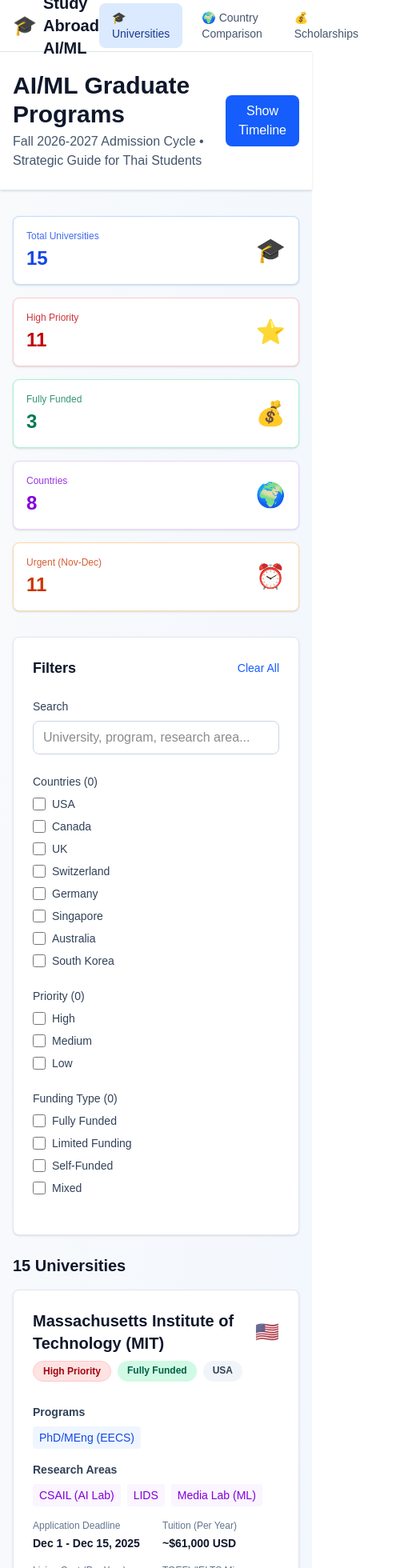
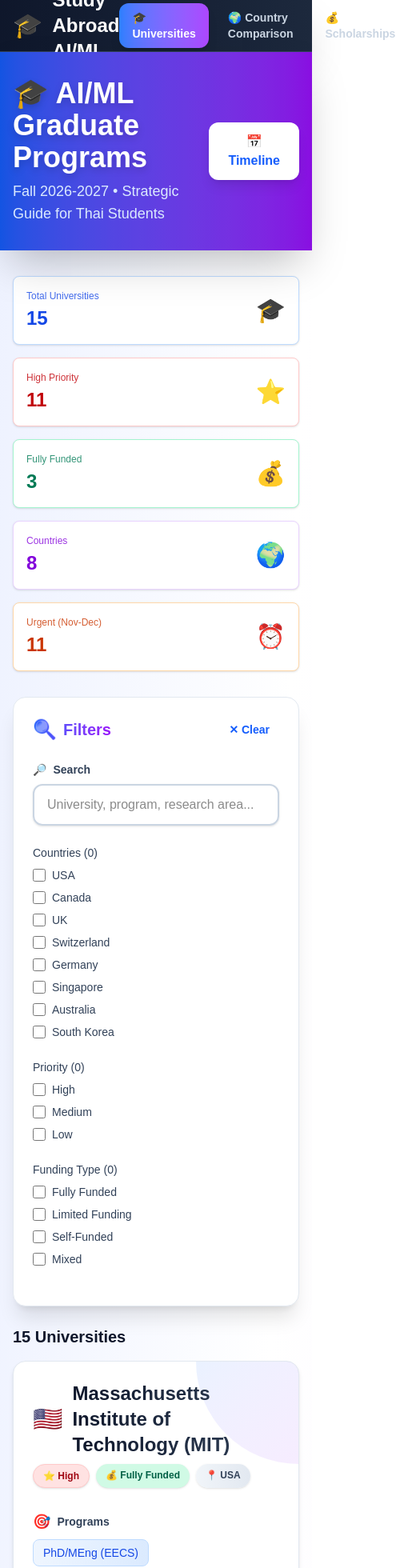
Before and after one commit to Nacnano/study-abroad, a Next.js app: page / in a window 390 px wide. Shown: the top 1960 px of the page at 80% size, 510 px wide, since content can reach past the window. Built offline with nearby package versions, Linux system fonts and the light colour scheme.

Commit message:
feat: improve ui and ux

```diff
--- a/app/page.tsx
+++ b/app/page.tsx
@@ -52,25 +52,25 @@
   return (
     <>
       <Navigation />
-      <div className="min-h-screen bg-gradient-to-br from-slate-50 to-blue-50">
+      <div className="min-h-screen bg-gradient-to-br from-indigo-50 via-white to-purple-50">
         {/* Header */}
-        <header className="bg-white shadow-sm border-b border-slate-200">
-          <div className="max-w-7xl mx-auto px-4 sm:px-6 lg:px-8 py-6">
+        <header className="relative bg-gradient-to-r from-blue-600 to-purple-600 text-white shadow-2xl overflow-hidden">
+          <div className="absolute inset-0 bg-black/10"></div>
+          <div className="relative max-w-7xl mx-auto px-4 sm:px-6 lg:px-8 py-8">
             <div className="flex items-center justify-between">
               <div>
-                <h1 className="text-3xl font-bold text-slate-900">
-                  AI/ML Graduate Programs
+                <h1 className="text-4xl font-bold mb-2 drop-shadow-lg">
+                  🎓 AI/ML Graduate Programs
                 </h1>
-                <p className="text-slate-600 mt-1">
-                  Fall 2026-2027 Admission Cycle • Strategic Guide for Thai
-                  Students
+                <p className="text-blue-100 text-lg">
+                  Fall 2026-2027 • Strategic Guide for Thai Students
                 </p>
               </div>
               <button
                 onClick={() => setShowDeadlineTimeline(!showDeadlineTimeline)}
-                className="px-4 py-2 bg-blue-600 text-white rounded-lg hover:bg-blue-700 transition-colors"
+                className="px-6 py-3 bg-white text-blue-600 rounded-xl hover:bg-blue-50 transition-all duration-300 font-semibold shadow-lg hover:shadow-xl transform hover:scale-105"
               >
-                {showDeadlineTimeline ? "Show List View" : "Show Timeline"}
+                {showDeadlineTimeline ? "📋 List View" : "📅 Timeline"}
               </button>
             </div>
           </div>
--- a/app/scholarships/page.tsx
+++ b/app/scholarships/page.tsx
@@ -184,14 +184,15 @@
   return (
     <>
       <Navigation />
-      <div className="min-h-screen bg-gradient-to-br from-slate-50 to-blue-50">
+      <div className="min-h-screen bg-gradient-to-br from-indigo-50 via-white to-purple-50">
         {/* Header */}
-        <header className="bg-white shadow-sm border-b border-slate-200">
-          <div className="max-w-7xl mx-auto px-4 sm:px-6 lg:px-8 py-6">
-            <h1 className="text-3xl font-bold text-slate-900">
-              Scholarship Guide for Thai Students
+        <header className="relative bg-gradient-to-r from-blue-600 to-purple-600 text-white shadow-2xl overflow-hidden">
+          <div className="absolute inset-0 bg-black/10"></div>
+          <div className="relative max-w-7xl mx-auto px-4 sm:px-6 lg:px-8 py-8">
+            <h1 className="text-4xl font-bold mb-2 drop-shadow-lg">
+              💰 Scholarship Guide for Thai Students
             </h1>
-            <p className="text-slate-600 mt-1">
+            <p className="text-blue-100 text-lg">
               Major international scholarships and funding opportunities
             </p>
           </div>
@@ -226,13 +227,15 @@
 
           {/* For Fresh Graduates */}
           <section className="mb-12">
-            <div className="flex items-center gap-3 mb-6">
-              <span className="text-3xl">🎓</span>
+            <div className="flex items-center gap-3 mb-6 p-4 bg-gradient-to-r from-emerald-50 to-green-50 rounded-2xl border border-emerald-200">
+              <span className="text-4xl">🎓</span>
               <div>
-                <h2 className="text-2xl font-bold text-slate-900">
+                <h2 className="text-3xl font-bold bg-gradient-to-r from-emerald-600 to-green-600 bg-clip-text text-transparent">
                   For Fresh Graduates
                 </h2>
-                <p className="text-slate-600">No work experience required</p>
+                <p className="text-emerald-700 font-medium">
+                  No work experience required
+                </p>
               </div>
             </div>
 
@@ -245,13 +248,13 @@
 
           {/* For Experienced Professionals */}
           <section>
-            <div className="flex items-center gap-3 mb-6">
-              <span className="text-3xl">💼</span>
+            <div className="flex items-center gap-3 mb-6 p-4 bg-gradient-to-r from-blue-50 to-indigo-50 rounded-2xl border border-blue-200">
+              <span className="text-4xl">💼</span>
               <div>
-                <h2 className="text-2xl font-bold text-slate-900">
+                <h2 className="text-3xl font-bold bg-gradient-to-r from-blue-600 to-indigo-600 bg-clip-text text-transparent">
                   For Experienced Professionals
                 </h2>
-                <p className="text-slate-600">
+                <p className="text-blue-700 font-medium">
                   Requires 2+ years work experience
                 </p>
               </div>
@@ -345,24 +348,24 @@
 
 function ScholarshipCard({ scholarship }: { scholarship: Scholarship }) {
   return (
-    <div className="bg-white rounded-lg shadow-sm border border-slate-200 p-6 hover:shadow-md transition-shadow">
+    <div className="bg-white rounded-2xl shadow-lg border border-slate-200 p-6 hover:shadow-2xl transition-all duration-300 hover:-translate-y-1">
       {/* Header */}
       <div className="mb-4">
         <div className="flex items-start justify-between mb-2">
-          <h3 className="text-lg font-bold text-slate-900">
+          <h3 className="text-xl font-bold text-slate-900">
             {scholarship.name}
           </h3>
           {scholarship.returnRequirement && (
-            <span className="px-2 py-1 bg-red-100 text-red-700 text-xs font-semibold rounded">
+            <span className="px-3 py-1 bg-red-100 text-red-700 text-xs font-bold rounded-full shadow-sm">
               Return Required
             </span>
           )}
         </div>
         <div className="flex items-center gap-2">
-          <span className="px-2 py-1 bg-blue-100 text-blue-700 text-xs font-semibold rounded">
+          <span className="px-3 py-1.5 bg-gradient-to-r from-blue-100 to-blue-200 text-blue-700 text-xs font-bold rounded-lg shadow-sm">
             {scholarship.country}
           </span>
-          <span className="px-2 py-1 bg-slate-100 text-slate-700 text-xs font-semibold rounded">
+          <span className="px-3 py-1.5 bg-gradient-to-r from-slate-100 to-slate-200 text-slate-700 text-xs font-bold rounded-lg shadow-sm">
             {scholarship.targetDegree}
           </span>
         </div>
@@ -370,8 +373,8 @@
 
       {/* Coverage */}
       <div className="mb-4">
-        <h4 className="text-sm font-semibold text-slate-700 mb-2">
-          💰 Coverage
+        <h4 className="text-sm font-bold text-slate-900 mb-2 flex items-center gap-2">
+          <span className="text-lg">💰</span> Coverage
         </h4>
         <ul className="space-y-1">
           {scholarship.coverage.map((item, idx) => (
--- a/components/DeadlineTimeline.tsx
+++ b/components/DeadlineTimeline.tsx
@@ -74,7 +74,7 @@
               {unis.map((uni) => (
                 <div
                   key={uni.id}
-                  className="p-4 bg-slate-50 rounded-lg border border-slate-200 hover:bg-slate-100 transition-colors"
+                  className="p-5 bg-gradient-to-r from-slate-50 to-slate-100 rounded-xl border-2 border-slate-200 hover:border-blue-300 hover:shadow-lg transition-all duration-300 hover:-translate-y-0.5"
                 >
                   <div className="flex items-start justify-between">
                     <div className="flex-1">
--- a/components/FilterPanel.tsx
+++ b/components/FilterPanel.tsx
@@ -1,6 +1,6 @@
-'use client';
+"use client";
 
-import { CountryInfo } from '@/types/university';
+import { CountryInfo } from "@/types/university";
 
 interface FilterPanelProps {
   searchQuery: string;
@@ -23,50 +23,70 @@
   setSelectedPriorities,
   selectedFundingTypes,
   setSelectedFundingTypes,
-  countryInfo
+  countryInfo,
 }: FilterPanelProps) {
-  const countries = ['USA', 'Canada', 'UK', 'Switzerland', 'Germany', 'Singapore', 'Australia', 'South Korea'];
-  const priorities = ['High', 'Medium', 'Low'];
-  const fundingTypes = ['Fully Funded', 'Limited Funding', 'Self-Funded', 'Mixed'];
+  const countries = [
+    "USA",
+    "Canada",
+    "UK",
+    "Switzerland",
+    "Germany",
+    "Singapore",
+    "Australia",
+    "South Korea",
+  ];
+  const priorities = ["High", "Medium", "Low"];
+  const fundingTypes = [
+    "Fully Funded",
+    "Limited Funding",
+    "Self-Funded",
+    "Mixed",
+  ];
 
-  const toggleFilter = (value: string, selected: string[], setter: (values: string[]) => void) => {
+  const toggleFilter = (
+    value: string,
+    selected: string[],
+    setter: (values: string[]) => void
+  ) => {
     if (selected.includes(value)) {
-      setter(selected.filter(v => v !== value));
+      setter(selected.filter((v) => v !== value));
     } else {
       setter([...selected, value]);
     }
   };
 
   const clearAllFilters = () => {
-    setSearchQuery('');
+    setSearchQuery("");
     setSelectedCountries([]);
     setSelectedPriorities([]);
     setSelectedFundingTypes([]);
   };
 
   return (
-    <div className="bg-white rounded-lg shadow-sm border border-slate-200 p-6 sticky top-6">
+    <div className="bg-white rounded-2xl shadow-xl border border-slate-200 p-6 sticky top-6 backdrop-blur-sm">
       <div className="flex items-center justify-between mb-6">
-        <h3 className="text-lg font-semibold text-slate-900">Filters</h3>
+        <h3 className="text-xl font-bold bg-gradient-to-r from-blue-600 to-purple-600 bg-clip-text text-transparent flex items-center gap-2">
+          <span className="text-2xl">🔍</span> Filters
+        </h3>
         <button
           onClick={clearAllFilters}
-          className="text-sm text-blue-600 hover:text-blue-700 font-medium"
+          className="text-sm text-blue-600 hover:text-blue-700 font-bold px-3 py-1.5 rounded-lg hover:bg-blue-50 transition-all"
         >
-          Clear All
+          ✕ Clear
         </button>
       </div>
 
       {/* Search */}
       <div className="mb-6">
-        <label className="block text-sm font-medium text-slate-700 mb-2">
-          Search
+        <label className="flex items-center gap-2 text-sm font-bold text-slate-700 mb-2">
+          <span>🔎</span> Search
         </label>
         <input
           type="text"
           placeholder="University, program, research area..."
           value={searchQuery}
           onChange={(e) => setSearchQuery(e.target.value)}
-          className="w-full px-3 py-2 border border-slate-300 rounded-lg focus:outline-none focus:ring-2 focus:ring-blue-500 focus:border-transparent"
+          className="w-full px-4 py-3 border-2 border-slate-300 rounded-xl focus:outline-none focus:ring-2 focus:ring-blue-500 focus:border-blue-500 transition-all shadow-sm hover:shadow-md"
         />
       </div>
 
@@ -76,12 +96,17 @@
           Countries ({selectedCountries.length})
         </label>
         <div className="space-y-2 max-h-64 overflow-y-auto">
-          {countries.map(country => (
-            <label key={country} className="flex items-center cursor-pointer group">
+          {countries.map((country) => (
+            <label
+              key={country}
+              className="flex items-center cursor-pointer group"
+            >
               <input
                 type="checkbox"
                 checked={selectedCountries.includes(country)}
-                onChange={() => toggleFilter(country, selectedCountries, setSelectedCountries)}
+                onChange={() =>
+                  toggleFilter(country, selectedCountries, setSelectedCountries)
+                }
                 className="w-4 h-4 text-blue-600 border-slate-300 rounded focus:ring-blue-500"
               />
               <span className="ml-2 text-sm text-slate-700 group-hover:text-slate-900">
@@ -98,12 +123,21 @@
           Priority ({selectedPriorities.length})
         </label>
         <div className="space-y-2">
-          {priorities.map(priority => (
-            <label key={priority} className="flex items-center cursor-pointer group">
+          {priorities.map((priority) => (
+            <label
+              key={priority}
+              className="flex items-center cursor-pointer group"
+            >
               <input
                 type="checkbox"
                 checked={selectedPriorities.includes(priority)}
-                onChange={() => toggleFilter(priority, selectedPriorities, setSelectedPriorities)}
+                onChange={() =>
+                  toggleFilter(
+                    priority,
+                    selectedPriorities,
+                    setSelectedPriorities
+                  )
+                }
                 className="w-4 h-4 text-blue-600 border-slate-300 rounded focus:ring-blue-500"
               />
               <span className="ml-2 text-sm text-slate-700 group-hover:text-slate-900">
@@ -120,12 +154,21 @@
           Funding Type ({selectedFundingTypes.length})
         </label>
         <div className="space-y-2">
-          {fundingTypes.map(type => (
-            <label key={type} className="flex items-center cursor-pointer group">
+          {fundingTypes.map((type) => (
+            <label
+              key={type}
+              className="flex items-center cursor-pointer group"
+            >
               <input
                 type="checkbox"
                 checked={selectedFundingTypes.includes(type)}
-                onChange={() => toggleFilter(type, selectedFundingTypes, setSelectedFundingTypes)}
+                onChange={() =>
+                  toggleFilter(
+                    type,
+                    selectedFundingTypes,
+                    setSelectedFundingTypes
+                  )
+                }
                 className="w-4 h-4 text-blue-600 border-slate-300 rounded focus:ring-blue-500"
               />
               <span className="ml-2 text-sm text-slate-700 group-hover:text-slate-900">
@@ -143,9 +186,17 @@
             {countryInfo[selectedCountries[0]].name} Info
           </h4>
           <div className="space-y-2 text-xs text-blue-800">
-            <p><strong>Visa:</strong> {countryInfo[selectedCountries[0]].visaProgram}</p>
-            <p><strong>Duration:</strong> {countryInfo[selectedCountries[0]].visaDuration}</p>
-            <p className="mt-2 text-xs leading-relaxed">{countryInfo[selectedCountries[0]].strategicVerdict}</p>
+            <p>
+              <strong>Visa:</strong>{" "}
+              {countryInfo[selectedCountries[0]].visaProgram}
+            </p>
+            <p>
+              <strong>Duration:</strong>{" "}
+              {countryInfo[selectedCountries[0]].visaDuration}
+            </p>
+            <p className="mt-2 text-xs leading-relaxed">
+              {countryInfo[selectedCountries[0]].strategicVerdict}
+            </p>
           </div>
         </div>
       )}
--- a/components/Navigation.tsx
+++ b/components/Navigation.tsx
@@ -25,12 +25,15 @@
   ];
 
   return (
-    <nav className="bg-white border-b border-slate-200">
+    <nav className="bg-gradient-to-r from-slate-900 to-slate-800 border-b border-slate-700 shadow-2xl">
       <div className="max-w-7xl mx-auto px-4 sm:px-6 lg:px-8">
         <div className="flex items-center justify-between h-16">
-          <div className="flex items-center gap-2">
-            <span className="text-2xl">🎓</span>
-            <Link href="/" className="text-xl font-bold text-slate-900">
+          <div className="flex items-center gap-3">
+            <span className="text-3xl">🎓</span>
+            <Link
+              href="/"
+              className="text-2xl font-bold text-white hover:text-blue-300 transition-colors"
+            >
               Study Abroad AI/ML
             </Link>
           </div>
@@ -39,10 +42,10 @@
               <Link
                 key={link.href}
                 href={link.href}
-                className={`px-4 py-2 rounded-lg text-sm font-medium transition-colors ${
+                className={`px-4 py-2 rounded-xl text-sm font-bold transition-all duration-300 ${
                   pathname === link.href
-                    ? "bg-blue-100 text-blue-900"
-                    : "text-slate-600 hover:bg-slate-100 hover:text-slate-900"
+                    ? "bg-gradient-to-r from-blue-500 to-purple-500 text-white shadow-lg"
+                    : "text-slate-300 hover:bg-slate-700 hover:text-white"
                 }`}
               >
                 {link.label}
--- a/components/UniversityCard.tsx
+++ b/components/UniversityCard.tsx
@@ -24,38 +24,44 @@
   };
 
   return (
-    <div className="bg-white rounded-lg shadow-sm border border-slate-200 hover:shadow-md transition-shadow">
-      <div className="p-6">
+    <div className="bg-white rounded-2xl shadow-md border border-slate-200 hover:shadow-2xl transition-all duration-300 hover:-translate-y-1 overflow-hidden">
+      <div className="p-6 relative">
+        <div className="absolute top-0 right-0 w-32 h-32 bg-gradient-to-br from-blue-500/10 to-purple-500/10 rounded-bl-full"></div>
         {/* Header */}
-        <div className="flex items-start justify-between mb-4">
+        <div className="flex items-start justify-between mb-4 relative z-10">
           <div className="flex-1">
             <div className="flex items-center gap-3 mb-2">
-              <h3 className="text-xl font-bold text-slate-900">
+              <span className="text-3xl">
+                {getCountryFlag(university.country)}
+              </span>
+              <h3 className="text-2xl font-bold bg-gradient-to-r from-slate-900 to-slate-700 bg-clip-text text-transparent">
                 {university.name}
               </h3>
-              <span className="text-2xl">
-                {getCountryFlag(university.country)}
-              </span>
             </div>
             <div className="flex flex-wrap gap-2 mb-3">
               <span
-                className={`px-3 py-1 rounded-full text-xs font-semibold border ${
+                className={`px-3 py-1.5 rounded-full text-xs font-bold border shadow-sm ${
                   priorityColors[university.priority]
                 }`}
               >
-                {university.priority} Priority
+                {university.priority === "High"
+                  ? "⭐"
+                  : university.priority === "Medium"
+                  ? "🔶"
+                  : "🟢"}{" "}
+                {university.priority}
               </span>
               {university.fundingType && (
                 <span
-                  className={`px-3 py-1 rounded-full text-xs font-semibold ${
+                  className={`px-3 py-1.5 rounded-full text-xs font-bold shadow-sm ${
                     fundingColors[university.fundingType]
                   }`}
                 >
-                  {university.fundingType}
+                  💰 {university.fundingType}
                 </span>
               )}
-              <span className="px-3 py-1 rounded-full text-xs font-semibold bg-slate-100 text-slate-700">
-                {university.country}
+              <span className="px-3 py-1.5 rounded-full text-xs font-bold bg-gradient-to-r from-slate-100 to-slate-200 text-slate-700 shadow-sm">
+                📍 {university.country}
               </span>
             </div>
           </div>
@@ -63,14 +69,14 @@
 
         {/* Programs */}
         <div className="mb-4">
-          <h4 className="text-sm font-semibold text-slate-700 mb-2">
-            Programs
+          <h4 className="text-sm font-bold text-slate-700 mb-2 flex items-center gap-2">
+            <span className="text-lg">🎯</span> Programs
           </h4>
           <div className="flex flex-wrap gap-2">
             {university.programs.map((program, idx) => (
               <span
                 key={idx}
-                className="px-2 py-1 bg-blue-50 text-blue-700 rounded text-sm"
+                className="px-3 py-1.5 bg-gradient-to-r from-blue-50 to-blue-100 text-blue-700 rounded-lg text-sm font-medium border border-blue-200"
               >
                 {program}
               </span>
@@ -80,14 +86,14 @@
 
         {/* Research Areas */}
         <div className="mb-4">
-          <h4 className="text-sm font-semibold text-slate-700 mb-2">
-            Research Areas
+          <h4 className="text-sm font-bold text-slate-700 mb-2 flex items-center gap-2">
+            <span className="text-lg">🔬</span> Research Areas
           </h4>
           <div className="flex flex-wrap gap-2">
             {university.researchAreas.map((area, idx) => (
               <span
                 key={idx}
-                className="px-2 py-1 bg-purple-50 text-purple-700 rounded text-sm"
+                className="px-3 py-1.5 bg-gradient-to-r from-purple-50 to-purple-100 text-purple-700 rounded-lg text-sm font-medium border border-purple-200"
               >
                 {area}
               </span>
@@ -127,19 +133,21 @@
 
         {/* Visa Info */}
         {university.visaType && (
-          <div className="mb-4 p-3 bg-indigo-50 rounded-lg">
+          <div className="mb-4 p-4 bg-gradient-to-r from-indigo-50 to-purple-50 rounded-xl border border-indigo-200">
             <div className="flex items-center justify-between">
               <div>
-                <p className="text-xs text-indigo-600 font-semibold mb-1">
-                  Post-Study Visa
+                <p className="text-xs text-indigo-600 font-bold mb-1 flex items-center gap-1">
+                  <span>🛂</span> Post-Study Visa
                 </p>
-                <p className="text-sm text-indigo-900">{university.visaType}</p>
+                <p className="text-sm text-indigo-900 font-semibold">
+                  {university.visaType}
+                </p>
               </div>
               <div className="text-right">
-                <p className="text-xs text-indigo-600 font-semibold mb-1">
-                  Duration
+                <p className="text-xs text-indigo-600 font-bold mb-1 flex items-center justify-end gap-1">
+                  <span>⏱️</span> Duration
                 </p>
-                <p className="text-sm text-indigo-900 font-semibold">
+                <p className="text-lg text-indigo-900 font-bold">
                   {university.visaDuration}
                 </p>
               </div>
@@ -150,9 +158,9 @@
         {/* Toggle Button */}
         <button
           onClick={() => setIsExpanded(!isExpanded)}
-          className="w-full py-2 px-4 text-sm font-medium text-blue-600 hover:text-blue-700 hover:bg-blue-50 rounded-lg transition-colors"
+          className="w-full py-3 px-4 text-sm font-bold text-white bg-gradient-to-r from-blue-600 to-purple-600 hover:from-blue-700 hover:to-purple-700 rounded-xl transition-all duration-300 shadow-md hover:shadow-lg transform hover:scale-[1.02]"
         >
-          {isExpanded ? "▲ Show Less" : "▼ Show More Details"}
+          {isExpanded ? "▲ Show Less Details" : "▼ Show More Details"}
         </button>
 
         {/* Expanded Content */}
```
Also changed, not shown: app/country-comparison/page.tsx (+40 -37 lines).
